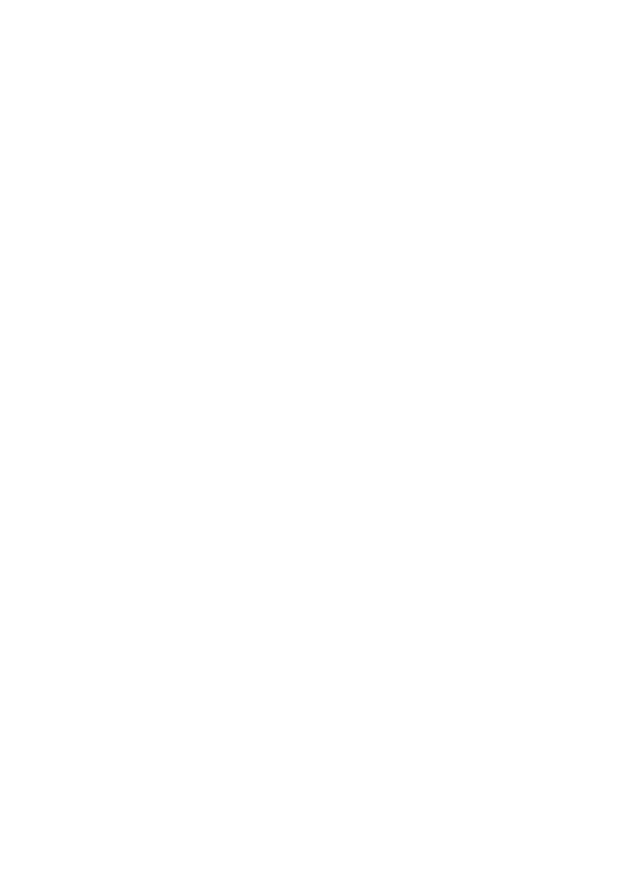
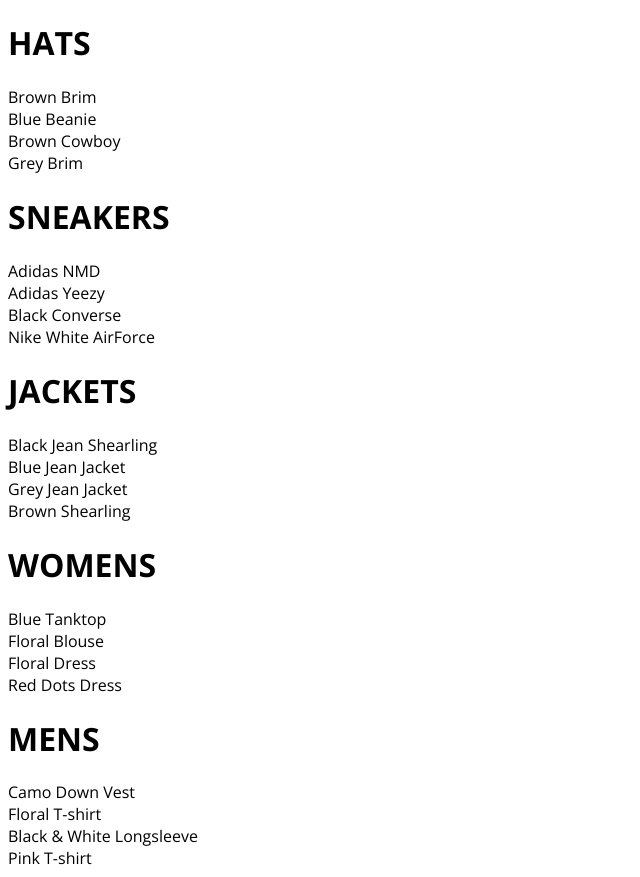
Before and after one commit to Bahtiyorjon1997/e-shop, a React (Create React App) app: page /shop in a window 1280 px wide. Shown: the whole page, without its empty margins (0-640 px from the left). Before the commit the page ends 800 px from the top, so only its background shows below. Built offline with nearby package versions, Linux system fonts and the light colour scheme.

Commit message:
component preview data

```diff
--- a/src/App.js
+++ b/src/App.js
@@ -1,20 +1,16 @@
 import './App.css';
 import HomePage from './pages/homepage/homepage.component';
+import ShopPage from './pages/shop/shop.component';
 import { Route, Switch } from "react-router-dom"
 
 function App() {
   return (
     <Switch>
       <Route exact path='/' component={ HomePage  } />
-      <Route  exact path='/hats' component = { Hats } />
+      <Route  exact path='/shop' component = { ShopPage } />
     </Switch>
   );
 }
 
-const Hats = () => {
-  return(
-    <div>Hats</div>
-  )
-}
 
 export default App;
--- /dev/null
+++ b/src/components/collection-preview/collection-preview.component.jsx
@@ -0,0 +1,17 @@
+import React from 'react'
+import './collection-preview.styles.scss'
+
+const CollectionPreview = ({title, items}) => {
+  return (
+    <div className='collection-preview'>
+        <h1 className="title">{title.toUpperCase()}</h1>
+        <div className="preview">
+            {items.filter((item, idx) => idx < 4).map(item =>
+                <div key={item.id}>{item.name}</div>
+            )}
+        </div>
+    </div>
+  )
+}
+
+export default CollectionPreview
--- /dev/null
+++ b/src/pages/shop/shop.component.jsx
@@ -0,0 +1,23 @@
+import React from 'react';
+import SHOP_DATA from './shop.data';
+import CollectionPreview from '../../components/collection-preview/collection-preview.component';
+
+class ShopPage extends React.Component {
+    constructor(props) {
+        super(props);
+
+        this.state = {
+            collections: SHOP_DATA
+        }
+    }
+
+    render() {
+        const { collections } = this.state
+        return <div className='shop-page'>
+            {collections.map(({id, ...otherCollectionProps}) => (
+                <CollectionPreview key={id} {...otherCollectionProps}/>))}
+        </div>
+    }
+}
+
+export default ShopPage;
--- /dev/null
+++ b/src/pages/shop/shop.data.js
@@ -0,0 +1,249 @@
+const ShopData = [
+  {
+    id: 1,
+    title: 'Hats',
+    routeName: 'hats',
+    items: [
+      {
+        id: 1,
+        name: 'Brown Brim',
+        imageUrl: 'https://i.ibb.co/ZYW3VTp/brown-brim.png',
+        price: 25
+      },
+      {
+        id: 2,
+        name: 'Blue Beanie',
+        imageUrl: 'https://i.ibb.co/ypkgK0X/blue-beanie.png',
+        price: 18
+      },
+      {
+        id: 3,
+        name: 'Brown Cowboy',
+        imageUrl: 'https://i.ibb.co/QdJwgmp/brown-cowboy.png',
+        price: 35
+      },
+      {
+        id: 4,
+        name: 'Grey Brim',
+        imageUrl: 'https://i.ibb.co/RjBLWxB/grey-brim.png',
+        price: 25
+      },
+      {
+        id: 5,
+        name: 'Green Beanie',
+        imageUrl: 'https://i.ibb.co/YTjW3vF/green-beanie.png',
+        price: 18
+      },
+      {
+        id: 6,
+        name: 'Palm Tree Cap',
+        imageUrl: 'https://i.ibb.co/rKBDvJX/palm-tree-cap.png',
+        price: 14
+      },
+      {
+        id: 7,
+        name: 'Red Beanie',
+        imageUrl: 'https://i.ibb.co/bLB646Z/red-beanie.png',
+        price: 18
+      },
+      {
+        id: 8,
+        name: 'Wolf Cap',
+        imageUrl: 'https://i.ibb.co/1f2nWMM/wolf-cap.png',
+        price: 14
+      },
+      {
+        id: 9,
+        name: 'Blue Snapback',
+        imageUrl: 'https://i.ibb.co/X2VJP2W/blue-snapback.png',
+        price: 16
+      }
+    ]
+  },
+  {
+    id: 2,
+    title: 'Sneakers',
+    routeName: 'sneakers',
+    items: [
+      {
+        id: 10,
+        name: 'Adidas NMD',
+        imageUrl: 'https://i.ibb.co/0s3pdnc/adidas-nmd.png',
+        price: 220
+      },
+      {
+        id: 11,
+        name: 'Adidas Yeezy',
+        imageUrl: 'https://i.ibb.co/dJbG1cT/yeezy.png',
+        price: 280
+      },
+      {
+        id: 12,
+        name: 'Black Converse',
+        imageUrl: 'https://i.ibb.co/bPmVXyP/black-converse.png',
+        price: 110
+      },
+      {
+        id: 13,
+        name: 'Nike White AirForce',
+        imageUrl: 'https://i.ibb.co/1RcFPk0/white-nike-high-tops.png',
+        price: 160
+      },
+      {
+        id: 14,
+        name: 'Nike Red High Tops',
+        imageUrl: 'https://i.ibb.co/QcvzydB/nikes-red.png',
+        price: 160
+      },
+      {
+        id: 15,
+        name: 'Nike Brown High Tops',
+        imageUrl: 'https://i.ibb.co/fMTV342/nike-brown.png',
+        price: 160
+      },
+      {
+        id: 16,
+        name: 'Air Jordan Limited',
+        imageUrl: 'https://i.ibb.co/w4k6Ws9/nike-funky.png',
+        price: 190
+      },
+      {
+        id: 17,
+        name: 'Timberlands',
+        imageUrl: 'https://i.ibb.co/Mhh6wBg/timberlands.png',
+        price: 200
+      }
+    ]
+  },
+  {
+    id: 3,
+    title: 'Jackets',
+    routeName: 'jackets',
+    items: [
+      {
+        id: 18,
+        name: 'Black Jean Shearling',
+        imageUrl: 'https://i.ibb.co/XzcwL5s/black-shearling.png',
+        price: 125
+      },
+      {
+        id: 19,
+        name: 'Blue Jean Jacket',
+        imageUrl: 'https://i.ibb.co/mJS6vz0/blue-jean-jacket.png',
+        price: 90
+      },
+      {
+        id: 20,
+        name: 'Grey Jean Jacket',
+        imageUrl: 'https://i.ibb.co/N71k1ML/grey-jean-jacket.png',
+        price: 90
+      },
+      {
+        id: 21,
+        name: 'Brown Shearling',
+        imageUrl: 'https://i.ibb.co/s96FpdP/brown-shearling.png',
+        price: 165
+      },
+      {
+        id: 22,
+        name: 'Tan Trench',
+        imageUrl: 'https://i.ibb.co/M6hHc3F/brown-trench.png',
+        price: 185
+      }
+    ]
+  },
+  {
+    id: 4,
+    title: 'Womens',
+    routeName: 'womens',
+    items: [
+      {
+        id: 23,
+        name: 'Blue Tanktop',
+        imageUrl: 'https://i.ibb.co/7CQVJNm/blue-tank.png',
+        price: 25
+      },
+      {
+        id: 24,
+        name: 'Floral Blouse',
+        imageUrl: 'https://i.ibb.co/4W2DGKm/floral-blouse.png',
+        price: 20
+      },
+      {
+        id: 25,
+        name: 'Floral Dress',
+        imageUrl: 'https://i.ibb.co/KV18Ysr/floral-skirt.png',
+        price: 80
+      },
+      {
+        id: 26,
+        name: 'Red Dots Dress',
+        imageUrl: 'https://i.ibb.co/N3BN1bh/red-polka-dot-dress.png',
+        price: 80
+      },
+      {
+        id: 27,
+        name: 'Striped Sweater',
+        imageUrl: 'https://i.ibb.co/KmSkMbH/striped-sweater.png',
+        price: 45
+      },
+      {
+        id: 28,
+        name: 'Yellow Track Suit',
+        imageUrl: 'https://i.ibb.co/v1cvwNf/yellow-track-suit.png',
+        price: 135
+      },
+      {
+        id: 29,
+        name: 'White Blouse',
+        imageUrl: 'https://i.ibb.co/qBcrsJg/white-vest.png',
+        price: 20
+      }
+    ]
+  },
+  {
+    id: 5,
+    title: 'Mens',
+    routeName: 'mens',
+    items: [
+      {
+        id: 30,
+        name: 'Camo Down Vest',
+        imageUrl: 'https://i.ibb.co/xJS0T3Y/camo-vest.png',
+        price: 325
+      },
+      {
+        id: 31,
+        name: 'Floral T-shirt',
+        imageUrl: 'https://i.ibb.co/qMQ75QZ/floral-shirt.png',
+        price: 20
+      },
+      {
+        id: 32,
+        name: 'Black & White Longsleeve',
+        imageUrl: 'https://i.ibb.co/55z32tw/long-sleeve.png',
+        price: 25
+      },
+      {
+        id: 33,
+        name: 'Pink T-shirt',
+        imageUrl: 'https://i.ibb.co/RvwnBL8/pink-shirt.png',
+        price: 25
+      },
+      {
+        id: 34,
+        name: 'Jean Long Sleeve',
+        imageUrl: 'https://i.ibb.co/VpW4x5t/roll-up-jean-shirt.png',
+        price: 40
+      },
+      {
+        id: 35,
+        name: 'Burgundy T-shirt',
+        imageUrl: 'https://i.ibb.co/mh3VM1f/polka-dot-shirt.png',
+        price: 25
+      }
+    ]
+  }
+];
+
+export default ShopData
```
Also changed, not shown: src/components/collection-preview/collection-preview.styles.scss (added).
